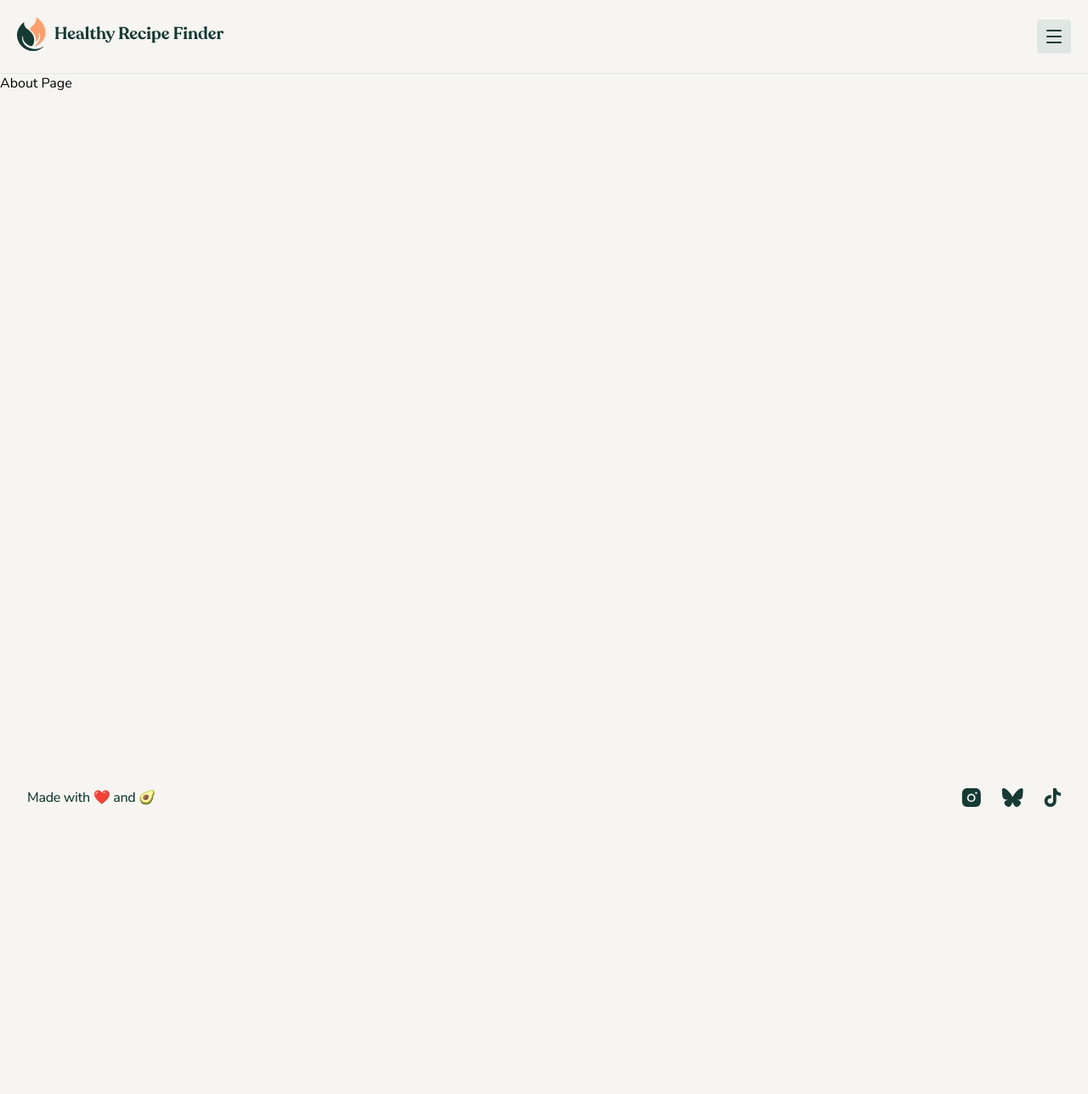
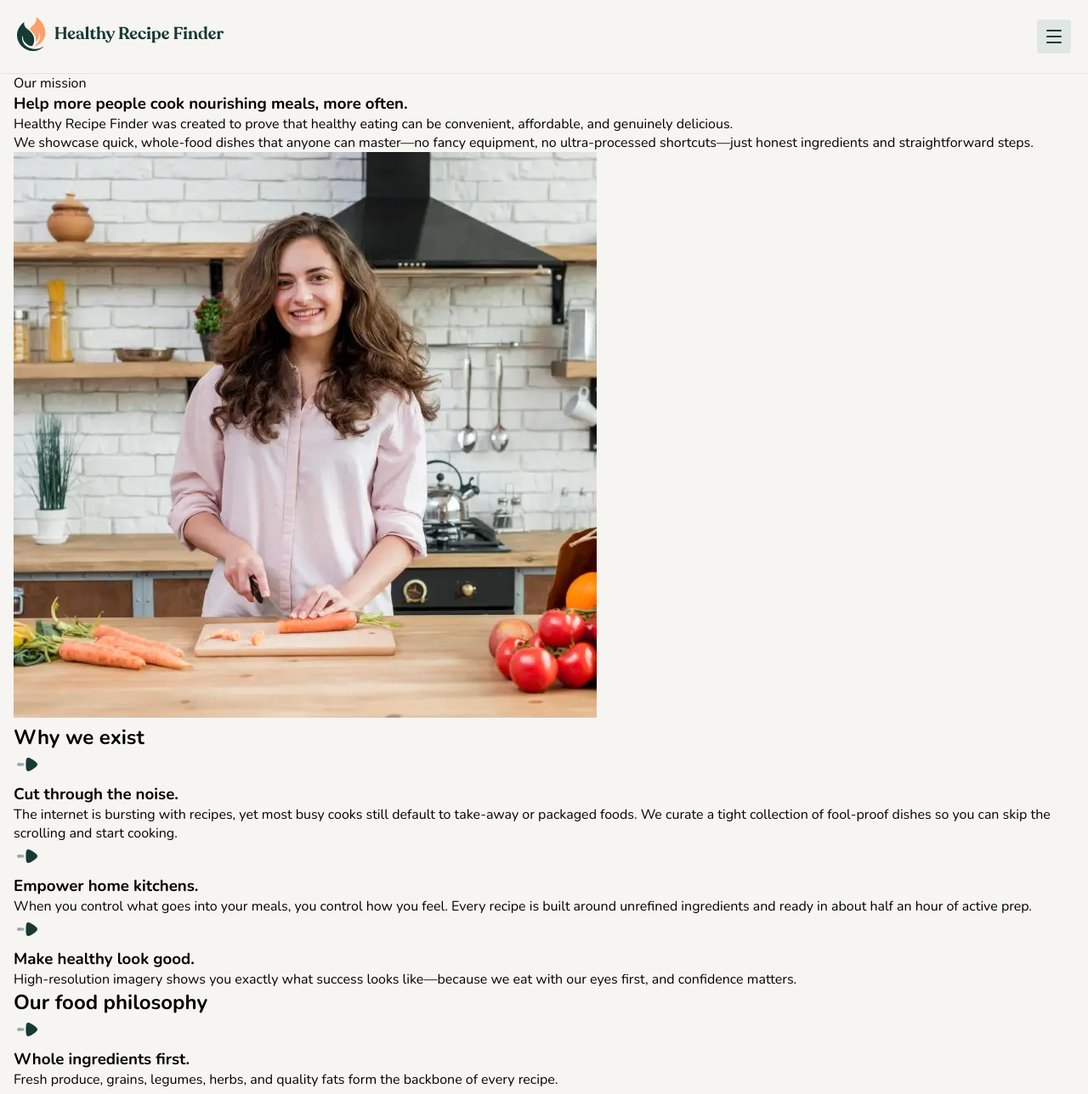
Before and after one commit to niiquash/recipe-finder, a React (Vite) app: page /about in a window 1280 px wide. Shown: the top 1288 px of the page at 85% size. Before the commit the page ends 991 px from the top, so only its background shows below. Built offline with nearby package versions, Linux system fonts and the light colour scheme.

Commit message:
- Finish markup for About page

```diff
--- /dev/null
+++ b/src/components/browse-recipes/BrowseRecipes.css
@@ -0,0 +1,114 @@
+/************************************************
+* Action Section
+************************************************/
+.action-section {
+  margin-top: 64px;
+  background-color: #e9ede8;
+  border-radius: 16px;
+  padding: 48px 16px;
+  text-align: center;
+}
+
+.fork-icon,
+.knife-icon {
+  display: none;
+}
+
+.action-section h2 {
+  font-size: 40px;
+  font-weight: 800;
+  line-height: 120%;
+  letter-spacing: -2px;
+  color: #163a34;
+}
+
+.action-section p {
+  margin-top: 12px;
+  font-family: "Nunito Sans", sans-serif;
+  font-size: 20px;
+  font-weight: 500;
+  line-height: 150%;
+  letter-spacing: -0.4px;
+  color: #395852;
+  padding: 0 16px;
+}
+
+.action-button {
+  margin-top: 32px;
+  text-decoration: none;
+  display: inline-block;
+  padding: 16px 32px;
+  border: none;
+  border-radius: 10px;
+  background-color: #163a34;
+  color: #fff;
+
+  font-family: "Nunito", sans-serif;
+  font-size: 20px;
+  font-weight: 700;
+  line-height: 140%;
+  letter-spacing: -0.5px;
+  transition: background-color 0.3s ease;
+  cursor: pointer;
+}
+
+.action-button:hover {
+  background-color: #395852;
+}
+@media (min-width: 768px) {
+  .action-section {
+    margin-top: 80px;
+    padding-top: 80px;
+    padding-bottom: 80px;
+    position: relative;
+  }
+
+  .action-section h2 {
+    font-size: 48px;
+  }
+
+  .action-button {
+    margin-top: 40px;
+  }
+
+  .fork-icon,
+  .knife-icon {
+    display: block;
+    position: absolute;
+    width: 170px;
+    height: auto;
+  }
+
+  .fork-icon {
+    top: 50%;
+    left: -6%;
+  }
+
+  .knife-icon {
+    bottom: 68%;
+    right: -2%;
+  }
+}
+
+@media (min-width: 1440px) {
+  .action-section {
+    margin-top: 96px;
+    padding-top: 96px;
+    padding-bottom: 96px;
+  }
+
+  .fork-icon,
+  .knife-icon {
+    width: 300px;
+  }
+
+  .fork-icon {
+    top: 10%;
+    left: 0%;
+  }
+
+  .knife-icon {
+    bottom: 10%;
+    right: 0%;
+  }
+}
--- /dev/null
+++ b/src/components/browse-recipes/BrowseRecipes.jsx
@@ -0,0 +1,22 @@
+import { Link } from "react-router";
+import ForkSquiggle from "../../assets/pattern-fork.svg";
+import KnifeSquiggle from "../../assets/pattern-knife.svg";
+import "./BrowseRecipes.css";
+
+const BrowseRecipes = () => {
+  return (
+    <section className="action-section">
+      <h2>Ready to cook smarter?</h2>
+      <p>
+        Hit the button, pick a recipe, and get dinner on the table&#8212;fast.
+      </p>
+      <Link to="/recipes" className="action-button">
+        Browse recipes
+      </Link>
+      <img className="fork-icon" src={ForkSquiggle} alt="Icon of a fork" />
+      <img className="knife-icon" src={KnifeSquiggle} alt="Icon of a knife" />
+    </section>
+  );
+};
+
+export default BrowseRecipes;
--- a/src/pages/about-page/AboutPage.css
+++ b/src/pages/about-page/AboutPage.css
@@ -1,3 +1,4 @@
 .about-page-container {
-  height: 100vh;
+  padding-left: 16px;
+  padding-right: 16px;
 }
--- a/src/pages/about-page/AboutPage.jsx
+++ b/src/pages/about-page/AboutPage.jsx
@@ -1,7 +1,136 @@
 import "./AboutPage.css";
+import OurMissionImage from "/image-about-our-mission-small.webp";
+import BulletPoint from "../../assets/icon-bullet-point.svg";
+import BeyondThePlateImage from "/image-about-beyond-the-plate-small.webp";
+import BrowseRecipes from "../../components/browse-recipes/BrowseRecipes";
 
 const AboutPage = () => {
-  return <div className="about-page-container">About Page</div>;
+  return (
+    <div className="about-page-container">
+      <section>
+        <article>
+          <p>Our mission</p>
+          <h1>Help more people cook nourishing meals, more often.</h1>
+          <p>
+            Healthy Recipe Finder was created to prove that healthy eating can
+            be convenient, affordable, and genuinely delicious.
+          </p>
+          <p>
+            We showcase quick, whole-food dishes that anyone can master&#8212;no
+            fancy equipment, no ultra-processed shortcuts&#8212;just honest
+            ingredients and straightforward steps.
+          </p>
+        </article>
+        <div>
+          <img src={OurMissionImage} alt="A woman chopping carrots" />
+        </div>
+      </section>
+      <section>
+        <h2>Why we exist</h2>
+        <div>
+          <div>
+            <img src={BulletPoint} alt="Right arrow" />
+            <article>
+              <h3>Cut through the noise.</h3>
+              <p>
+                The internet is bursting with recipes, yet most busy cooks still
+                default to take-away or packaged foods. We curate a tight
+                collection of fool-proof dishes so you can skip the scrolling
+                and start cooking.
+              </p>
+            </article>
+          </div>
+          <div>
+            <img src={BulletPoint} alt="Right arrow" />
+            <article>
+              <h3>Empower home kitchens.</h3>
+              <p>
+                When you control what goes into your meals, you control how you
+                feel. Every recipe is built around unrefined ingredients and
+                ready in about half an hour of active prep.
+              </p>
+            </article>
+          </div>
+          <div>
+            <img src={BulletPoint} alt="Right arrow" />
+            <article>
+              <h3>Make healthy look good.</h3>
+              <p>
+                High-resolution imagery shows you exactly what success looks
+                like—because we eat with our eyes first, and confidence matters.
+              </p>
+            </article>
+          </div>
+        </div>
+      </section>
+      <section>
+        <h2>Our food philosophy</h2>
+        <div>
+          <div>
+            <img src={BulletPoint} alt="Right arrow" />
+            <article>
+              <h3>Whole ingredients first.</h3>
+              <p>
+                Fresh produce, grains, legumes, herbs, and quality fats form the
+                backbone of every recipe.
+              </p>
+            </article>
+          </div>
+          <div>
+            <img src={BulletPoint} alt="Right arrow" />
+            <article>
+              <h3>Flavor without compromise.</h3>
+              <p>
+                Spices, citrus, and natural sweetness replace excess salt,
+                sugar, and additives.
+              </p>
+            </article>
+          </div>
+          <div>
+            <img src={BulletPoint} alt="Right arrow" />
+            <article>
+              <h3>Respect for time.</h3>
+              <p>
+                Weeknight meals should slot into real schedules; weekend cooking
+                can be leisurely but never wasteful.
+              </p>
+            </article>
+          </div>
+          <div>
+            <img src={BulletPoint} alt="Right arrow" />
+            <article>
+              <h3>Sustainable choices.</h3>
+              <p>
+                Short ingredient lists cut down on food waste and carbon
+                footprint, while plant-forward dishes keep things
+                planet-friendly.
+              </p>
+            </article>
+          </div>
+        </div>
+      </section>
+      <section>
+        <article>
+          <h2>Beyond the plate</h2>
+          <p>
+            We believe food is a catalyst for community and well-being. By
+            sharing approachable recipes, we hope to:
+          </p>
+          <ul>
+            <li>Encourage family dinners and social cooking.</li>
+            <li>Reduce reliance on single-use packaging and delivery waste.</li>
+            <li>
+              Spark curiosity about seasonal produce and local agriculture.
+            </li>
+          </ul>
+        </article>
+        <div>
+          <img src={BeyondThePlateImage} alt="A happy family in the kitchen." />
+        </div>
+      </section>
+      <BrowseRecipes />
+    </div>
+  );
 };
 
 export default AboutPage;
--- a/src/pages/home-page/HomePage.css
+++ b/src/pages/home-page/HomePage.css
@@ -162,7 +162,7 @@
 /************************************************
 * Action Section
 ************************************************/
-.action-section {
+/* .action-section {
   margin-top: 64px;
   background-color: #e9ede8;
   border-radius: 16px;
@@ -216,7 +216,7 @@
 
 .action-button:hover {
   background-color: #395852;
-}
+} */
 
 @media (min-width: 768px) {
   /************************************************
@@ -279,7 +279,7 @@
   /************************************************
   * Action Section
   ************************************************/
-  .action-section {
+  /* .action-section {
     margin-top: 80px;
     padding-top: 80px;
     padding-bottom: 80px;
@@ -310,7 +310,7 @@
   .knife-icon {
     bottom: 68%;
     right: -2%;
-  }
+  } */
 }
 
 @media (min-width: 1440px) {
@@ -358,7 +358,7 @@
   }
 
   /************************************************
-  * Hero Section
+  * Benefits Section
   ************************************************/
   .benefits-section {
     margin-top: 96px;
@@ -406,7 +406,7 @@
   /************************************************
   * Action Section
   ************************************************/
-  .action-section {
+  /* .action-section {
     margin-top: 96px;
     padding-top: 96px;
     padding-bottom: 96px;
@@ -425,5 +425,5 @@
   .knife-icon {
     bottom: 10%;
     right: 0%;
-  }
+  } */
 }
--- a/src/pages/home-page/HomePage.jsx
+++ b/src/pages/home-page/HomePage.jsx
@@ -5,9 +5,9 @@ import HeroSquiggle from "../../assets/pattern-squiggle-1.svg";
 import NoFuss from "../../assets/icon-minimum-fuss.svg";
 import WholeFoods from "../../assets/icon-whole-food-recipes.svg";
 import Search from "../../assets/icon-search-in-seconds.svg";
-import ForkSquiggle from "../../assets/pattern-fork.svg";
-import KnifeSquiggle from "../../assets/pattern-knife.svg";
+
 import { Link } from "react-router";
+import BrowseRecipes from "../../components/browse-recipes/BrowseRecipes";
 const HomePage = () => {
   return (
     <main className="home-page-container">
@@ -89,17 +89,7 @@ const HomePage = () => {
           alt="A person chopping veggies."
         />
       </section>
-      <section className="action-section">
-        <h2>Ready to cook smarter?</h2>
-        <p>
-          Hit the button, pick a recipe, and get dinner on the table&#8212;fast.
-        </p>
-        <Link to="/recipes" className="action-button">
-          Browse recipes
-        </Link>
-        <img className="fork-icon" src={ForkSquiggle} alt="Icon of a fork" />
-        <img className="knife-icon" src={KnifeSquiggle} alt="Icon of a knife" />
-      </section>
+      <BrowseRecipes />
     </main>
   );
 };
```
